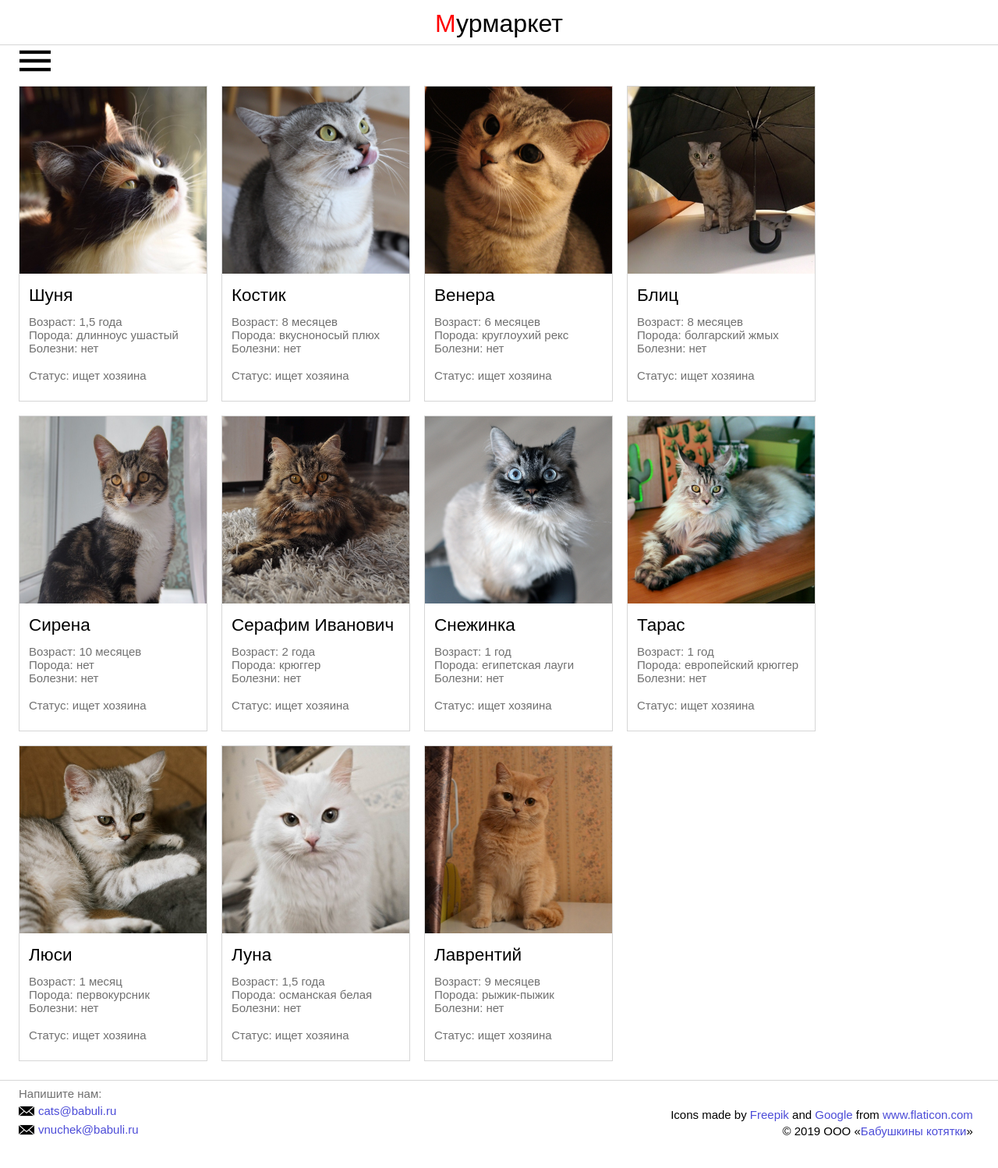
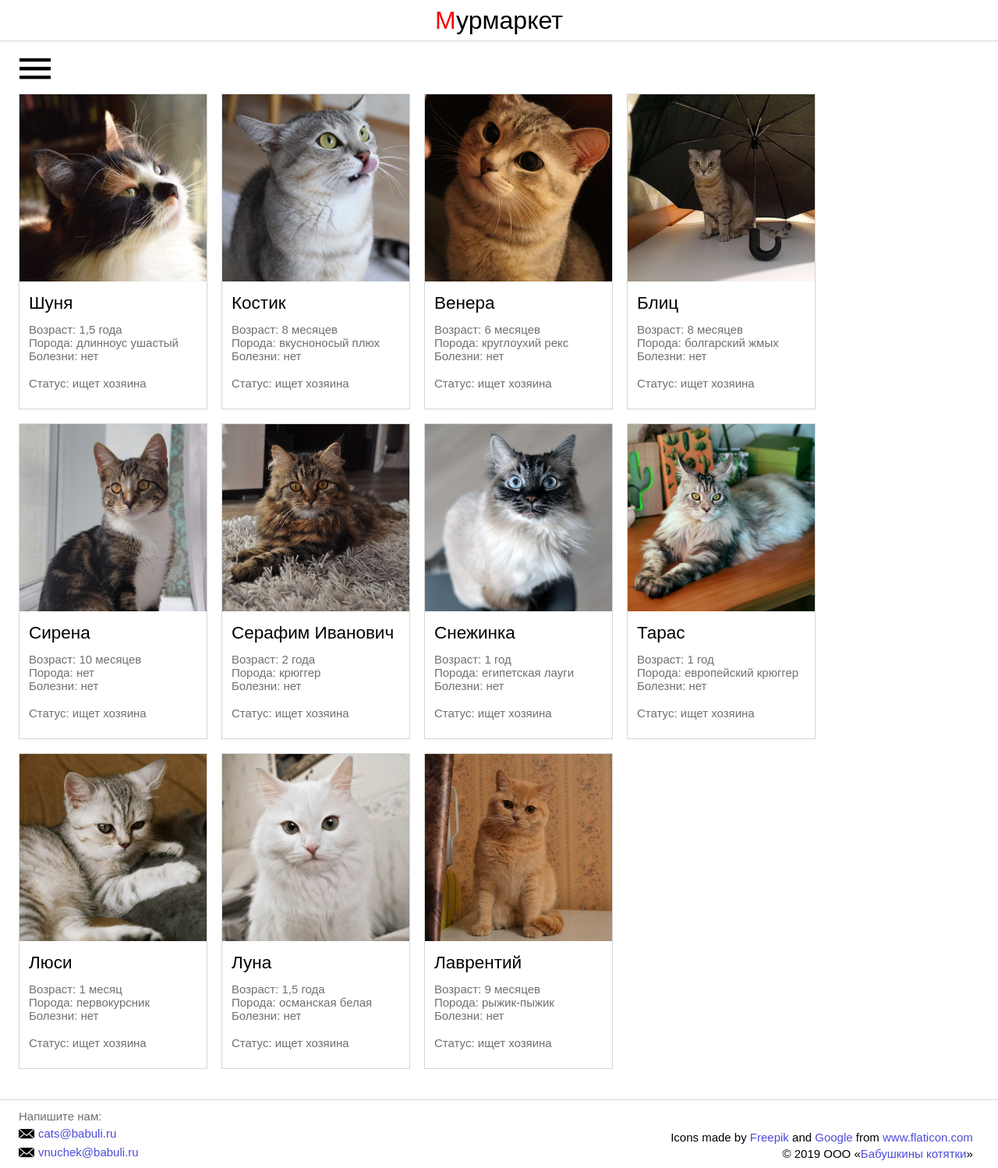
Before and after one commit to cannor147/itmo-ux-hw01-about-cats, a website: page src/index.html in a window 1280 px wide. Shown: the whole page at 78% size. Before the commit the page ends 1469 px from the top, so only its background shows below. Drawn offline with Linux system fonts and the light colour scheme; a web font is replaced by a local one.

Commit message:
Fixed CSS and UX mistakes

```diff
--- a/src/index.css
+++ b/src/index.css
@@ -4,6 +4,15 @@ html {
   font-stretch: extra-condensed;
 }
 div {
+  overflow: hidden;
+}
+ul {
+  overflow: hidden;
+}
+li {
+  overflow: hidden;
+}
+h2 {
   overflow: hidden;
 }
 a {
@@ -74,71 +83,76 @@ a.anchor {
 }
 
 body {
+  position: relative;
+
+  min-height: 8vh;
   margin: 0;
+  padding-bottom: 10vh;
 }
-body > * {
+
+body > header {
+  top: 0;
+  z-index: 1;
+
   width: 100%;
 }
-
-#header {
-  top: 0;
-}
-#header .site-name {
+body > header .site-name {
   width: max-content;
   margin: 0 auto;
   padding: 0.5rem 1.6rem;
 
   font-family: 'PT Sans Narrow', sans-serif;
   font-size: 32px;
+  font-weight: normal;
 }
-#header .site-name:first-letter {
+body > header .site-name:first-letter {
   color: red;
 }
 
-.content {
+body > main {
   box-sizing: border-box;
-  padding: 0 1.6rem 1rem;
+  width: 100%;
+  padding: 1rem 1.6rem 0;
 }
 
-#switcher[type='checkbox'] {
-  position: relative;
+.switcher {
+  display: none;
 
-  display: inline-block;
-
-  width: 0;
-  height: 0;
-  margin: 0 0 40px 1px;
-
-  content: '';
+  margin: 0;
 }
-#switcher[type='checkbox']:hover {
-  cursor: pointer;
-}
-#switcher[type='checkbox']:before {
+.switcherLabel {
   display: inline-block;
 
   width: 40px;
   height: 40px;
+  margin-left: 1px;
 
   background-image: url('images/icon/list.png');
   background-size: 40px 40px;
   content: '';
 }
-#switcher[type='checkbox']:checked:before {
-  display: inline-block;
+.switcherLabel:hover {
+  cursor: pointer;
+}
+.switcher:checked ~ .switcherLabel {
+  background-image: url('images/icon/cards.png');
+}
 
-  width: 40px;
-  height: 40px;
+.cat-container {
+  display: block;
 
-  background-image: url('images/icon/cards.png');
-  background-size: 40px 40px;
-  content: '';
+  margin-top: 0;
+  padding-left: 0;
 }
 
 .cat-container > .cat-card {
   float: left;
 
+  display: block;
+
   margin: 0.6rem 1.2rem 0.6rem 0;
+
+  list-style-type: none;
 }
 .cat-container > .cat-card .cat-image {
   width: 240px;
@@ -152,7 +166,10 @@ body > * {
   margin: 0.8rem;
 }
 .cat-container > .cat-card .cat-description .cat-name {
+  margin: 0.8rem;
+
   font-size: 1.5rem;
+  font-weight: normal;
 }
 .cat-container > .cat-card .cat-description .cat-information .cat-character,
 .cat-container > .cat-card .cat-description .cat-information .cat-text {
@@ -165,77 +182,95 @@ body > * {
   margin-top: 1.2rem;
 }
 
-#switcher:checked ~ .cat-container > .cat-card {
+.switcher:checked ~ .cat-container > .cat-card {
   float: none;
+
+  display: block;
 
   min-width: 800px;
   height: 400px;
 
   margin: 1.2rem 1.2rem 1.2rem 0;
+
+  list-style-type: none;
 }
-#switcher:checked ~ .cat-container .cat-card .cat-image {
+.switcher:checked ~ .cat-container .cat-card .cat-image {
   float: left;
 
   width: 400px;
   height: 400px;
 }
-#switcher:checked ~ .cat-container > .cat-card .cat-description {
+.switcher:checked ~ .cat-container > .cat-card .cat-description {
   float: left;
 
   width: calc(92vw - 400px);
   height: max-content;
 }
-#switcher:checked ~ .cat-container > .cat-card .cat-description > div {
+.switcher:checked ~ .cat-container > .cat-card .cat-description > div {
   margin: 1.2rem;
 }
-#switcher:checked ~ .cat-container > .cat-card .cat-description .cat-name {
+.switcher:checked ~ .cat-container > .cat-card .cat-description .cat-name {
   font-size: 2rem;
 }
-#switcher:checked ~ .cat-container > .cat-card .cat-description .cat-information .cat-character,
-#switcher:checked ~ .cat-container > .cat-card .cat-description .cat-information .cat-text {
+.switcher:checked ~ .cat-container > .cat-card .cat-description .cat-information .cat-character,
+.switcher:checked ~ .cat-container > .cat-card .cat-description .cat-information .cat-text {
   display: block;
 }
-#switcher:checked ~ .cat-container > .cat-card .cat-description .cat-information .cat-status,
-#switcher:checked ~ .cat-container > .cat-card .cat-description .cat-information .cat-breed,
-#switcher:checked ~ .cat-container > .cat-card .cat-description .cat-information .cat-diseases {
+.switcher:checked ~ .cat-container > .cat-card .cat-description .cat-information .cat-status,
+.switcher:checked ~ .cat-container > .cat-card .cat-description .cat-information .cat-breed,
+.switcher:checked ~ .cat-container > .cat-card .cat-description .cat-information .cat-diseases {
   display: none;
 }
-#switcher:checked ~ .cat-container > .cat-card .cat-description .cat-information > div {
+.switcher:checked ~ .cat-container > .cat-card .cat-description .cat-information > div {
   margin-right: 1.5rem;
 }
-#switcher:checked ~ .cat-container > .cat-card .cat-description .cat-information {
+.switcher:checked ~ .cat-container > .cat-card .cat-description .cat-information {
   font-size: 1.2rem;
 }
 
-#footer {
+body > footer {
+  position: absolute;
   bottom: 0;
+
+  width: 100%;
+  height: 8vh;
 }
-#footer .wrapper {
+body > footer .wrapper {
   padding: 0.5rem 1.6rem;
 }
-#footer .wrapper > * {
+.contacts {
   display: inline-block;
+
+  width: 50%;
 }
-#footer .wrapper > * > * {
+.contacts > .write-us {
   margin-top: 4px;
 }
-#footer .wrapper .contacts {
-  width: 50%;
+.contacts .email {
+  display: table;
+
+  margin-top: 4px;
 }
-#footer .wrapper .contacts .email {
-  display: table;
-}
-#footer .wrapper .contacts .email > * {
+.contacts .email .email-icon {
   display: table-cell;
-}
-#footer .wrapper .contacts .email .email-icon {
+
   margin-right: 5px;
 }
-#footer .wrapper .contacts .email .email-address {
+.contacts .email .email-address {
+  display: table-cell;
+
   vertical-align: middle;
 }
-#footer .wrapper .copyright {
+.copyright {
+  display: inline-block;
+
   width: 49%;
 
   text-align: right;
 }
+.copyright > .icons-made-by {
+  margin-top: 4px;
+}
+.copyright > .site-copyright {
+  margin-top: 4px;
+}
--- a/src/index.html
+++ b/src/index.html
@@ -4,32 +4,25 @@
     <meta charset="utf-8">
     <title>01-about-cats</title>
     <link href="./index.css" rel="stylesheet">
-    <link href="https://fonts.googleapis.com/css?family=PT+Sans&amp;display=swap"
-          rel="stylesheet">
-    <link href="https://fonts.googleapis.com/css?family=PT+Sans+Narrow&amp;display=swap"
-          rel="stylesheet">
-    <link href="https://fonts.googleapis.com/css?family=Arial+Cyr&amp;display=swap"
-          rel="stylesheet">
-    <link href="https://fonts.googleapis.com/css?family=Arial&amp;display=swap"
-          rel="stylesheet">
   </head>
   <body>
-    <header id="header" class="sticky border-bottom opaque">
-      <div class="site-name centered">
+    <header class="sticky border-bottom opaque">
+      <h1 class="site-name centered">
         <a class="hidden-link-without-hover" href="index.html">Мурмаркет</a>
-      </div>
+      </h1>
     </header>
-    <div class="content">
-      <input type="checkbox" class="switcher" id="switcher">
-      <div class="cat-container">
-        <div class="cat-card border shadow">
+    <main>
+      <input id="switcher" title="Change view" type="checkbox" class="switcher">
+      <label for="switcher" class="switcherLabel"></label>
+      <ul class="cat-container">
+        <li class="cat-card border shadow">
           <a id="cat-1" class="anchor"></a>
           <img title="Шуня" alt="Шуня"
                class="cat-image" src="images/avatar/1.jpg"/>
           <div class="cat-description">
-            <div class="cat-name ellipsis-text" title="Шуня">
+            <h2 class="cat-name ellipsis-text" title="Шуня">
               <a class="hidden-link">Шуня</a>
-            </div>
+            </h2>
             <div class="cat-information muted">
               <div class="cat-character full-text">
                 Активная, игривая.
@@ -52,15 +45,15 @@
               </div>
             </div>
           </div>
-        </div>
-        <div class="cat-card border shadow">
+        </li>
+        <li class="cat-card border shadow">
           <a id="cat-2" class="anchor"></a>
           <img title="Костик" alt="Костик"
                class="cat-image" src="images/avatar/2.jpg"/>
           <div class="cat-description">
-            <div class="cat-name ellipsis-text" title="Костик">
+            <h2 class="cat-name ellipsis-text" title="Костик">
               <a class="hidden-link">Костик</a>
-            </div>
+            </h2>
             <div class="cat-information muted">
               <div class="cat-character full-text">
                 Активный, непоседа.
@@ -83,15 +76,15 @@
               </div>
             </div>
           </div>
-        </div>
-        <div class="cat-card border shadow">
+        </li>
+        <li class="cat-card border shadow">
           <a id="cat-3" class="anchor"></a>
           <img title="Венера" alt="Венера"
                class="cat-image" src="images/avatar/3.jpg"/>
           <div class="cat-description">
-            <div class="cat-name ellipsis-text" title="Венера">
+            <h2 class="cat-name ellipsis-text" title="Венера">
               <a class="hidden-link">Венера</a>
-            </div>
+            </h2>
             <div class="cat-information muted">
               <div class="cat-character full-text">
                 Спокойная, умная.
@@ -114,15 +107,15 @@
               </div>
             </div>
           </div>
-        </div>
-        <div class="cat-card border shadow">
+        </li>
+        <li class="cat-card border shadow">
           <a id="cat-4" class="anchor"></a>
           <img title="Блиц" alt="Блиц"
                class="cat-image" src="images/avatar/4.jpg"/>
           <div class="cat-description">
-            <div class="cat-name ellipsis-text" title="Блиц">
+            <h2 class="cat-name ellipsis-text" title="Блиц">
               <a class="hidden-link">Блиц</a>
-            </div>
+            </h2>
             <div class="cat-information muted">
               <div class="cat-character full-text">
                 Озорной, забавный, ласковый.
@@ -146,15 +139,15 @@
               </div>
             </div>
           </div>
-        </div>
-        <div class="cat-card border shadow">
+        </li>
+        <li class="cat-card border shadow">
           <a id="cat-5" class="anchor"></a>
           <img title="Сирена" alt="Сирена"
                class="cat-image" src="images/avatar/5.jpg"/>
           <div class="cat-description">
-            <div class="cat-name ellipsis-text" title="Сирена">
+            <h2 class="cat-name ellipsis-text" title="Сирена">
               <a class="hidden-link">Сирена</a>
-            </div>
+            </h2>
             <div class="cat-information muted">
               <div class="cat-character full-text">
                 Активная, общительная.
@@ -176,15 +169,15 @@
               </div>
             </div>
           </div>
-        </div>
-        <div class="cat-card border shadow">
+        </li>
+        <li class="cat-card border shadow">
           <a id="cat-6" class="anchor"></a>
           <img title="Серафим Иванович" alt="Серафим Иванович"
                class="cat-image" src="images/avatar/6.jpg"/>
           <div class="cat-description">
-            <div class="cat-name ellipsis-text" title="Серафим Иванович">
+            <h2 class="cat-name ellipsis-text" title="Серафим Иванович">
               <a class="hidden-link">Серафим Иванович</a>
-            </div>
+            </h2>
             <div class="cat-information muted">
               <div class="cat-character full-text">
                 Спокойный, дружелюбный.
@@ -207,15 +200,15 @@
               </div>
             </div>
           </div>
-        </div>
-        <div class="cat-card border shadow">
+        </li>
+        <li class="cat-card border shadow">
           <a id="cat-7" class="anchor"></a>
           <img title="Снежинка" alt="Снежинка"
                class="cat-image" src="images/avatar/7.jpg"/>
           <div class="cat-description">
-            <div class="cat-name ellipsis-text" title="Снежинка">
+            <h2 class="cat-name ellipsis-text" title="Снежинка">
               <a class="hidden-link">Снежинка</a>
-            </div>
+            </h2>
             <div class="cat-information muted">
               <div class="cat-character full-text">
                 Чистоплотная, добрая, милая.
@@ -235,15 +228,15 @@
               <div class="cat-text full-text"></div>
             </div>
           </div>
-        </div>
-        <div class="cat-card border shadow">
+        </li>
+        <li class="cat-card border shadow">
           <a id="cat-8" class="anchor"></a>
           <img title="Тарас" alt="Тарас"
                class="cat-image" src="images/avatar/8.jpg"/>
           <div class="cat-description">
-            <div class="cat-name ellipsis-text" title="Тарас">
+            <h2 class="cat-name ellipsis-text" title="Тарас">
               <a class="hidden-link">Тарас</a>
-            </div>
+            </h2>
             <div class="cat-information muted">
               <div class="cat-character full-text">
                 Дружелюбный, ласковый.
@@ -265,15 +258,15 @@
               </div>
             </div>
           </div>
-        </div>
-        <div class="cat-card border shadow">
+        </li>
+        <li class="cat-card border shadow">
           <a id="cat-9" class="anchor"></a>
           <img title="Люси" alt="Люси"
                class="cat-image" src="images/avatar/9.jpg"/>
           <div class="cat-description">
-            <div class="cat-name ellipsis-text" title="Люси">
+            <h2 class="cat-name ellipsis-text" title="Люси">
               <a class="hidden-link">Люси</a>
-            </div>
+            </h2>
             <div class="cat-information muted">
               <div class="cat-character full-text">
                 Глупенькая, забавная.
@@ -295,15 +288,15 @@
               </div>
             </div>
           </div>
-        </div>
-        <div class="cat-card border shadow">
+        </li>
+        <li class="cat-card border shadow">
           <a id="cat-10" class="anchor"></a>
           <img title="Луна" alt="Луна"
                class="cat-image" src="images/avatar/10.jpg"/>
           <div class="cat-description">
-            <div class="cat-name ellipsis-text" title="Луна">
+            <h2 class="cat-name ellipsis-text" title="Луна">
               <a class="hidden-link">Луна</a>
-            </div>
+            </h2>
             <div class="cat-information muted">
               <div class="cat-character full-text">
                 Нежная, спокойная, ласковая.
@@ -327,15 +320,15 @@
               </div>
             </div>
           </div>
-        </div>
-        <div class="cat-card border shadow">
+        </li>
+        <li class="cat-card border shadow">
           <a id="cat-11" class="anchor"></a>
           <img title="Лаврентий" alt="Лаврентий"
                class="cat-image" src="images/avatar/11.jpg"/>
           <div class="cat-description">
-            <div class="cat-name ellipsis-text" title="Лаврентий">
+            <h2 class="cat-name ellipsis-text" title="Лаврентий">
               <a class="hidden-link">Лаврентий</a>
-            </div>
+            </h2>
             <div class="cat-information muted">
               <div class="cat-character full-text">
                 Любящий, общительный, активный.
@@ -359,14 +352,13 @@
               </div>
             </div>
           </div>
-        </div>
-      </div>
-
-    </div>
-    <footer id="footer" class="border-top">
+        </li>
+      </ul>
+    </main>
+    <footer class="border-top">
       <div class="wrapper">
         <div class="contacts">
-          <span class="muted">Напишите нам:</span>
+          <div class="write-us muted">Напишите нам:</div>
           <div class="email">
             <img class="email-icon small-icon" src="images/icon/email.png" alt="email">
             <a class="email-address">cats@babuli.ru</a>
@@ -377,7 +369,7 @@
           </div>
         </div>
         <div class="copyright">
-          <div>Icons made by
+          <div class="icons-made-by">Icons made by
             <a href="https://www.flaticon.com/authors/freepik" title="Freepik">Freepik</a>
             and
             <a href="https://www.flaticon.com/authors/google" title="Google">Google</a>
```
